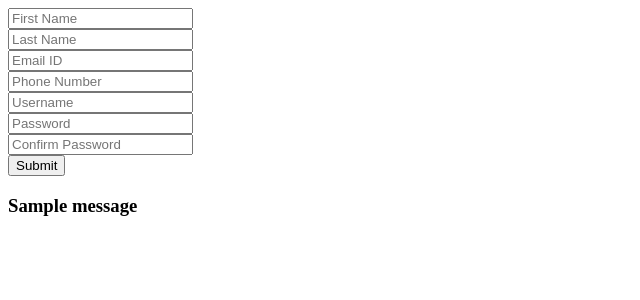
After one commit to akshatayushmodi/NGO-Management-System-SWELab, a Django app: page /donorRegistration in a window 1280 px wide. The commit adds this page. Shown: the top 300 px of the page, without its empty margins (0-640 px from the left). Run offline with Django 4.2, Linux system fonts and the light colour scheme; tables that the repository leaves empty hold one stand-in row (values such as "Sample post"); one stand-in notice (Sample message) is shown.

Commit message:
Added donor registration

```diff
--- a/myNMS/NGO/templates/login_admin.html
+++ b/myNMS/NGO/templates/login_admin.html
@@ -1,4 +1,4 @@
-<h1>login page</h1>
+<h1>login page(admin)</h1>
 <body>
     <form action='/adminlogin' method='post'>
         {% csrf_token %}
--- /dev/null
+++ b/myNMS/NGO/templates/register_donor.html
@@ -0,0 +1,36 @@
+<!DOCTYPE html>
+<html lang="en">
+
+
+<head>
+    <meta charset="UTF-8">
+    <meta name="viewport" content="width=device-width, initial-scale=1.0">
+    <meta http-equiv="X-UA-Compatible" content="ie=edge">
+    <title>Donor Registration</title>
+</head>
+
+
+<body>
+    <form action="{% url 'register_donor' %}" method="post">
+        {% csrf_token %}
+
+        <input type="text" name="first_name" placeholder="First Name"><br>
+        <input type="text" name="last_name" placeholder="Last Name"><br>
+        <input type="text" name="email_id" placeholder="Email ID"><br>
+        <input type="text" name="phone_number" placeholder="Phone Number"><br>
+        <input type="text" name="username" placeholder="Username"><br>
+        <input type="password" name="password1" placeholder="Password"><br>
+        <input type="password" name="password2" placeholder="Confirm Password"><br>
+        <input type="Submit">
+    </form>
+
+    <div>
+        {% for message in messages %}
+        <h3>{{message}}</h3>
+        {% endfor %}
+
+    </div>
+
+</body>
+
+</html>
--- a/myNMS/NGO/urls.py
+++ b/myNMS/NGO/urls.py
@@ -5,6 +5,8 @@ urlpatterns = [
     path('',views.home,name='home'),
     path('adminlogin',views.adminlogin,name='login_admin'),
     path('donorlogin',views.donorlogin,name='login_donor'),
+    path('donorRegistration',views.donorRegistration,name='register_donor'),
+    path('logout',views.logout,name='logout'),
     # path('viewDonor',views.donorview,name='viewDonor'),
     # path('pledgehist',views.pledge,'pledgehist'),#2
     # path('addstudent',views.addstu,'addstudent'),#1
--- a/myNMS/NGO/views.py
+++ b/myNMS/NGO/views.py
@@ -1,6 +1,7 @@
 from django.shortcuts import render,redirect
 from django.contrib.auth import authenticate,login,logout
 from django.contrib import messages
+from django.contrib.auth.models import User
 
 # Create your views here.
 def home(request):
@@ -33,3 +34,31 @@ def donorlogin(request):
             return redirect('/donorlogin')
     else:
         return render(request,'login_donor.html',{})
+
+def donorRegistration(request):
+    if request.method == 'POST':
+        first_name = request.POST['first_name']
+        last_name = request.POST['last_name']
+        email_id = request.POST['email_id']
+        phone_number = request.POST['phone_number']
+        username = request.POST['username']
+        password1 = request.POST['password1']
+        password2 = request.POST['password2']
+
+
+        if password1==password2:
+            if User.objects.filter(username = username).exists():
+                messages.info(request,'Username Taken')
+                return redirect(reverse('register_donor'))
+            else:
+                user = User.objects.create_user(first_name=first_name,last_name=last_name,email_id = email_id,phone_number=phone_number,username=username,password=password1)
+                user.save()
+                messages.info(request,'User created')
+                return redirect('/')
+
+        else:
+            messages.info(request,'Password does not match')
+            return redirect(reverse('register_donor'))
+
+    else:
+        return render(request,'register_donor.html')
```
Also changed, not shown: myNMS/NGO/templates/login_donor.html (+16 -0 lines).
